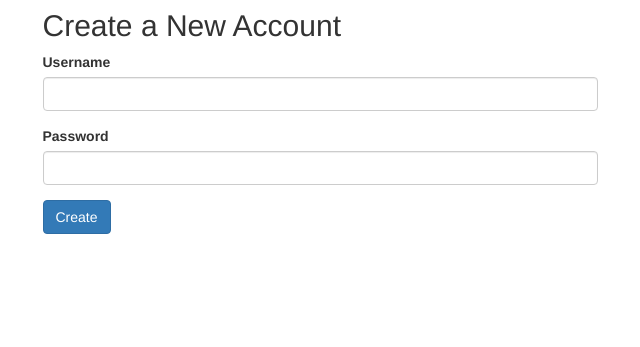
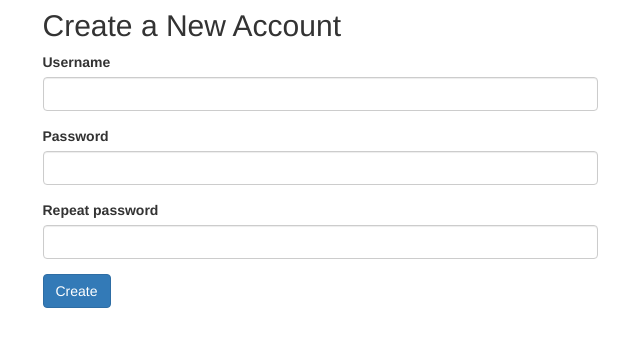
Before and after one commit to along-yundanfengqing/MgmtAppForLinuxMachines_flask, a Flask app: page /signup in a window 1280 px wide. Shown: the part 191-538 px from the top of the page, without its empty margins (320-960 px from the left). Run offline with Flask 2, Linux system fonts and the light colour scheme; parts of the project's set-up code (start-up, migrations or seed data) failed here and were passed over; some libraries are stand-ins or nearby versions.

Commit message:
Added password confirmation and printing errors

```diff
--- a/application/modules/form.py
+++ b/application/modules/form.py
@@ -1,8 +1,14 @@
 from wtforms import Form
-from wtforms import StringField, PasswordField
-from wtforms.validators import DataRequired
+from wtforms import StringField, PasswordField, BooleanField
+from wtforms import validators
 
 
 class LoginForm(Form):
-    username = StringField('Username', validators=[DataRequired()])
-    password = PasswordField('Password', validators=[DataRequired()])
+    username = StringField('Username', validators=[validators.DataRequired()])
+    password = PasswordField('Password', validators=[validators.DataRequired()])
+
+class SignupForm(Form):
+    username = StringField('Username', validators=[validators.DataRequired()])
+    password = PasswordField('Password', validators=[validators.DataRequired(), validators.EqualTo('confirm', message='Password does not match')])
+    confirm = PasswordField('Repeat Password', validators=[validators.DataRequired()])
+    # remember_me = BooleanField('Remember me?')
--- a/application/modules/views.py
+++ b/application/modules/views.py
@@ -11,7 +11,7 @@ from application.modules.app_manager import AppManager
 from application.modules.bg_thread_manager import BackgroundThreadManager
 from application.modules.db_cache import DBCache
 from application.modules.file_io import FileIO
-from application.modules.form import LoginForm
+from application.modules.form import LoginForm, SignupForm
 from application.modules.validation import Validation
 from application.modules.users import User
 
@@ -36,7 +36,7 @@ def load_user(username):
 # signup page
 @app.route('/signup', methods=['GET', 'POST'])
 def show_signup():
-    form = LoginForm(request.form)
+    form = SignupForm(request.form)
     if request.method == 'POST' and form.validate():
         username = form.username.data
         hash_password = User.hash_password(form.password.data)
--- a/application/templates/signup.html
+++ b/application/templates/signup.html
@@ -29,13 +29,35 @@
             <div class="form-group" >
               <label for="Username">Username</label>
                 {{ form.username(class_="form-control") }}
+                {% if form.username.errors %}
+                  {% for error in form.username.errors %}
+                    <p class="has-error">{{ error }}</p>
+                  {% endfor %}
+                {% endif %}
             </div>
+
             <div class="form-group">
               <label for="Password">Password</label>
                 {{ form.password(class_="form-control") }}
+                {% if form.password.errors %}
+                  {% for error in form.password.errors %}
+                    <p class="has-error">{{ error }}</p>
+                  {% endfor %}
+                {% endif %}
+            </div>
+
+            <div class="form-group">
+              <label for="RepeatPassword">Repeat password</label>
+                {{ form.confirm(class_="form-control") }}
+                {% if form.confirm.errors %}
+                  {% for error in form.confirm.errors %}
+                    <p class="has-error">{{ error }}</p>
+                  {% endfor %}
+                {% endif %}
             </div>
             <button type="submit" class="btn btn-primary">Create</button>
           </form>
+
         </div>
         <div class="col-xs-3 col-sm-3 col-md-3"></div>
       </div>
```
Also changed, not shown: application/templates/login.html (+10 -0 lines).
